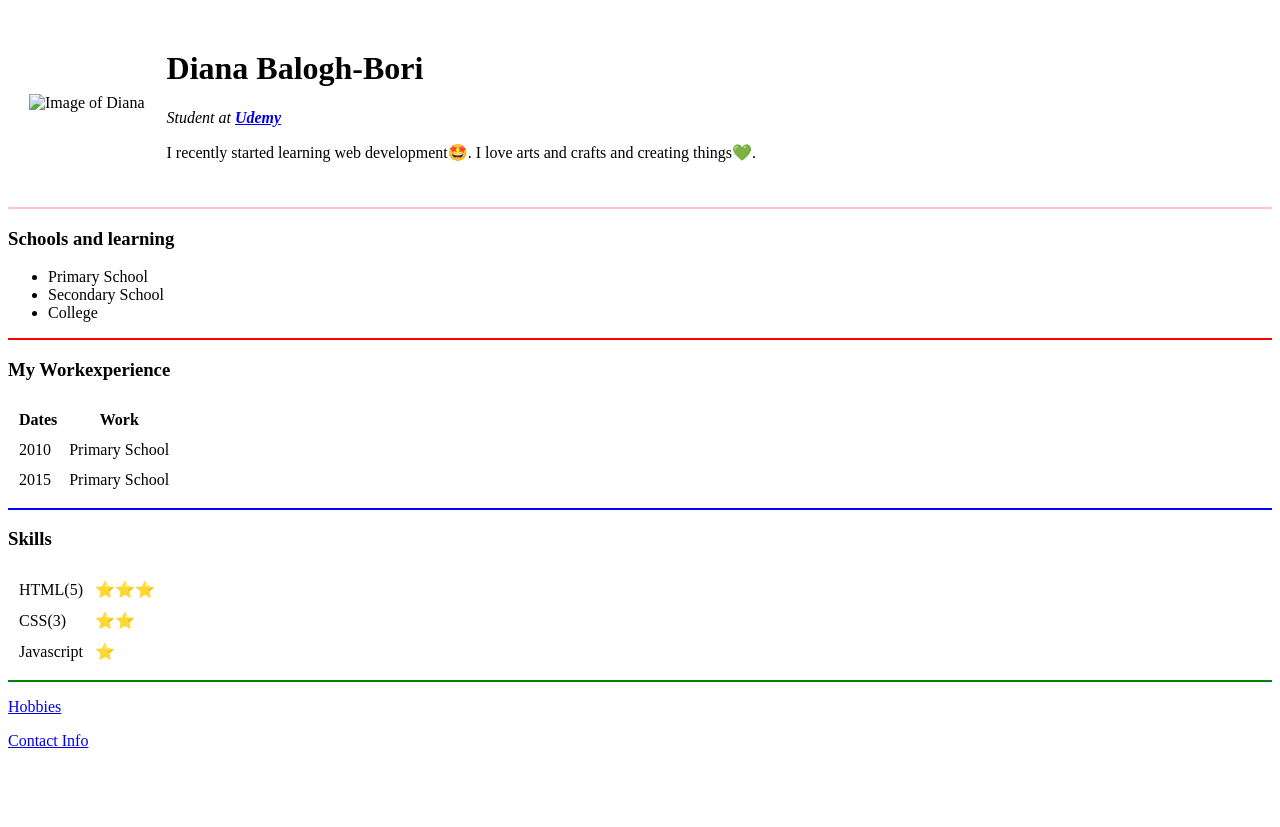
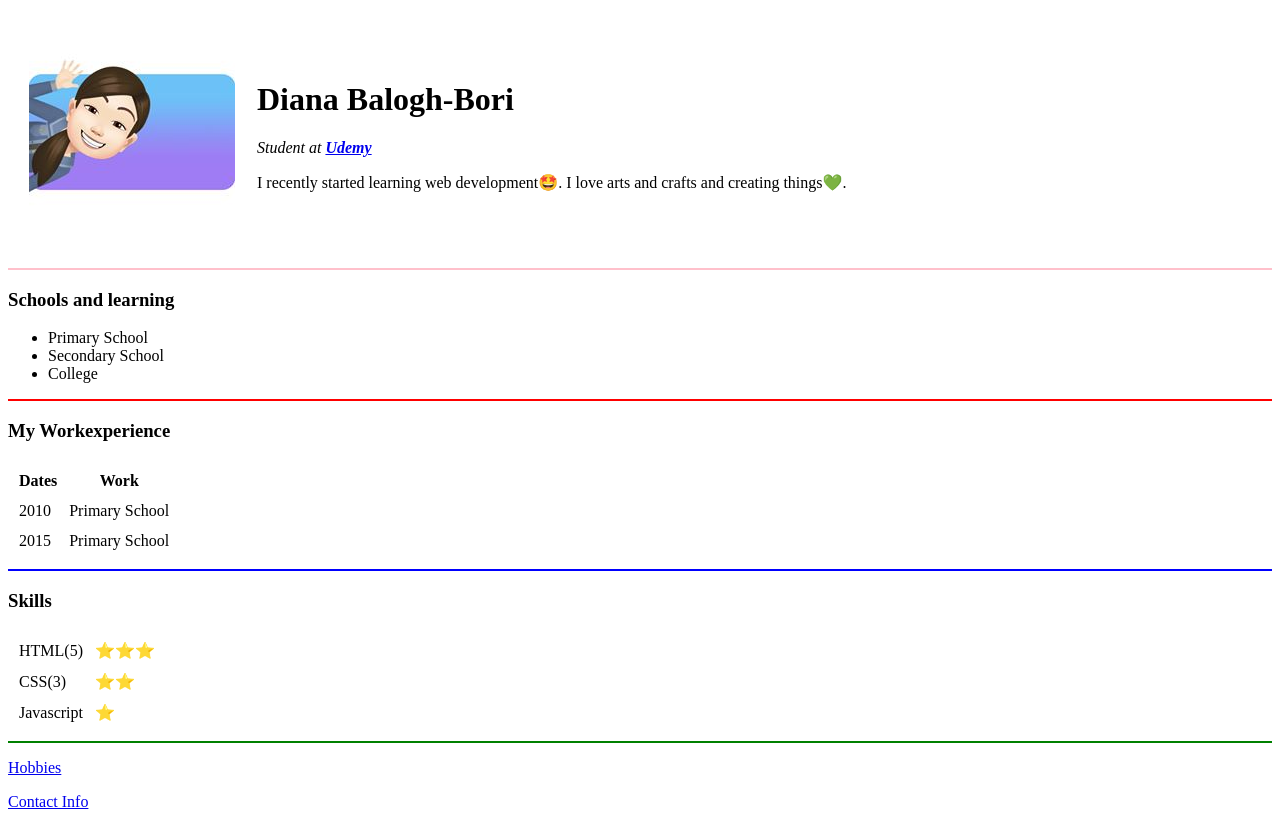
Before and after one commit to DianaBBori/CV, a plain HTML site: page index.html in a window 1280 px wide. Before the commit the page ends 800 px from the top, so only its background shows below. Drawn offline with Linux system fonts and the light colour scheme.

Commit message:
Add files via upload

```diff
--- a/index.html
+++ b/index.html
@@ -9,7 +9,7 @@
 <body>
   <table cellspacing="20">
     <tr>
-      <td><img src="Images/image.jpg" alt="Image of Diana"></td>
+      <td><img src="image.jpg" alt="Image of Diana"></td>
       <td><h1>Diana Balogh-Bori</h1>
         <p><em>Student at <strong><a href="https://www.udemy.com/" target="_blank">Udemy</a></strong></em></p>
         <p>I recently started learning web development🤩. I love arts and crafts and creating things💚.</p></td>
```
